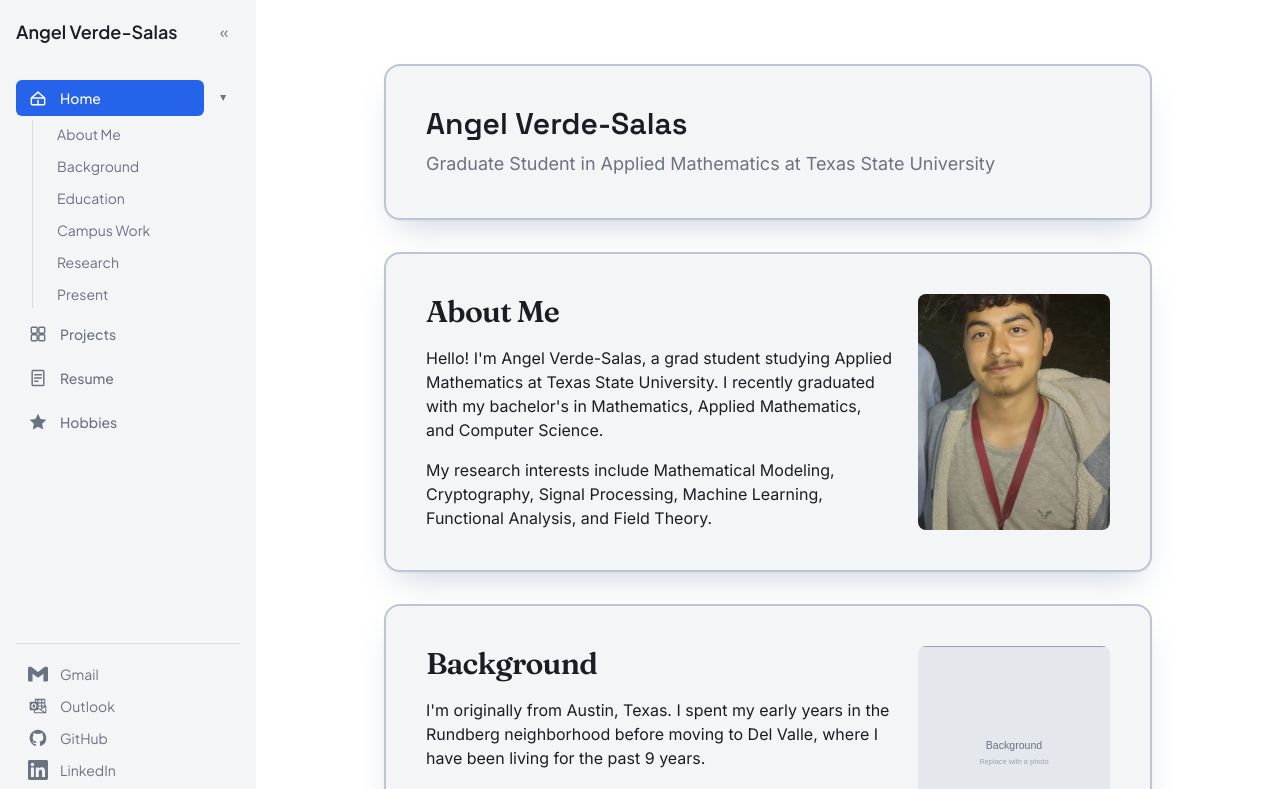
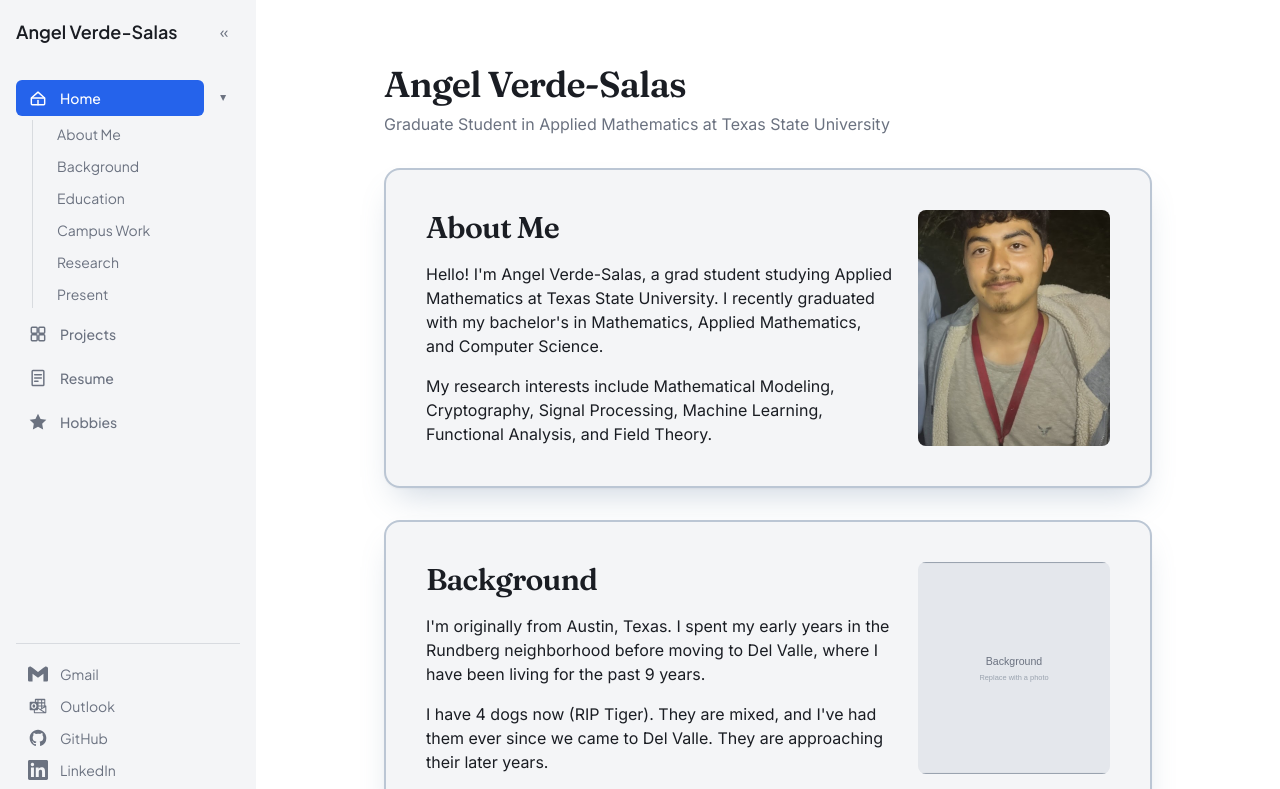
Before and after one commit to paka249/angel_verde_salas_personal, a React (Vite) app: page / in a window 1280 px wide. Shown: the top 789 px of the page. Built offline with nearby package versions, Linux system fonts and the light colour scheme.

Commit message:
Fixed title styles and added skeleton loaders

```diff
--- /dev/null
+++ b/src/components/ImageWithFallback.tsx
@@ -0,0 +1,53 @@
+import { motion, type HTMLMotionProps } from 'framer-motion'
+import { useState } from 'react'
+
+interface ImageWithFallbackProps extends HTMLMotionProps<'div'> {
+  src: string
+  alt: string
+  wrapperClassName?: string
+}
+
+function ImageWithFallback({ src, alt, wrapperClassName, ...motionProps }: ImageWithFallbackProps) {
+  const [status, setStatus] = useState<'loading' | 'loaded' | 'error'>('loading')
+
+  return (
+    <motion.div
+      className={`relative overflow-hidden bg-surface ${wrapperClassName ?? ''}`}
+      {...motionProps}
+    >
+      {status === 'loading' && <div className="absolute inset-0 animate-pulse bg-muted/15" />}
+
+      {status === 'error' ? (
+        <div className="absolute inset-0 flex flex-col items-center justify-center gap-2 text-muted">
+          <svg
+            viewBox="0 0 24 24"
+            className="h-6 w-6"
+            aria-hidden="true"
+            fill="none"
+            stroke="currentColor"
+            strokeWidth="1.75"
+            strokeLinecap="round"
+            strokeLinejoin="round"
+          >
+            <rect x="3" y="3" width="18" height="18" rx="2" />
+            <path d="M3 16l5-5 4 4 5-6 4 4" />
+            <line x1="4" y1="4" x2="20" y2="20" />
+          </svg>
+          <span className="font-caption text-xs">Image unavailable</span>
+        </div>
+      ) : (
+        <img
+          src={src}
+          alt={alt}
+          onLoad={() => setStatus('loaded')}
+          onError={() => setStatus('error')}
+          className={`h-full w-full object-cover transition-opacity duration-500 ${
+            status === 'loaded' ? 'opacity-100' : 'opacity-0'
+          }`}
+        />
+      )}
+    </motion.div>
+  )
+}
+
+export default ImageWithFallback
--- a/src/pages/Hobbies.tsx
+++ b/src/pages/Hobbies.tsx
@@ -1,22 +1,19 @@
 import { motion } from 'framer-motion'
 import Carousel from '../components/Carousel'
+import ImageWithFallback from '../components/ImageWithFallback'
 import { hobbyImages, hobbySections } from '../data/hobbies'
 
 function Hobbies() {
   const slides = hobbyImages.map((image) => ({
     id: image.src,
-    media: <img src={image.src} alt={image.alt} className="aspect-video w-full object-cover" />,
+    media: <ImageWithFallback src={image.src} alt={image.alt} wrapperClassName="aspect-video w-full" />,
   }))
 
   return (
     <div className="space-y-8">
-      <div className="rounded-2xl border-2 border-depth/40 bg-surface p-8 shadow-[0_1px_2px_rgba(15,23,42,0.04),0_18px_34px_-12px_rgba(100,128,158,0.32)] md:p-10">
-        <h1 className="font-heading text-2xl font-semibold text-text">Hobbies</h1>
-        <p className="mt-6 max-w-xl text-text">
-          Replace this placeholder with whatever you want to share here — hobbies,
-          interests, side projects that don't fit elsewhere.
-        </p>
-      </div>
+      <h1 className="font-section-title text-4xl font-semibold tracking-tight text-text">
+        Hobbies
+      </h1>
 
       <Carousel slides={slides} ariaLabel="Photo carousel" />
 
--- a/src/pages/Home.tsx
+++ b/src/pages/Home.tsx
@@ -1,12 +1,15 @@
 import { motion } from 'framer-motion'
+import ImageWithFallback from '../components/ImageWithFallback'
 import { homeSections } from '../data/home'
 
 function Home() {
   return (
     <div className="space-y-8">
-      <div className="rounded-2xl border-2 border-depth/40 bg-surface p-8 shadow-[0_1px_2px_rgba(15,23,42,0.04),0_18px_34px_-12px_rgba(100,128,158,0.32)] md:p-10">
-        <h1 className="font-heading text-3xl font-semibold text-text">Angel Verde-Salas</h1>
-        <p className="mt-2 text-lg text-muted">
+      <div>
+        <h1 className="font-section-title text-4xl font-semibold tracking-tight text-text">
+          Angel Verde-Salas
+        </h1>
+        <p className="mt-2 text-base text-muted">
           Graduate Student in Applied Mathematics at Texas State University
         </p>
       </div>
@@ -31,10 +34,10 @@ function Home() {
               </p>
             ))}
           </div>
-          <motion.img
+          <ImageWithFallback
             src={section.image}
             alt=""
-            className="aspect-square w-full rounded-lg object-cover md:w-48 md:shrink-0"
+            wrapperClassName="aspect-square w-full rounded-lg md:w-48 md:shrink-0"
             initial={{ opacity: 0, scale: 0.95 }}
             whileInView={{ opacity: 1, scale: 1 }}
             viewport={{ once: true, amount: 0.3 }}
--- a/src/pages/Projects.tsx
+++ b/src/pages/Projects.tsx
@@ -1,14 +1,15 @@
 import { projects } from '../data/projects'
 import Carousel from '../components/Carousel'
+import ImageWithFallback from '../components/ImageWithFallback'
 
 function Projects() {
   const slides = projects.map((project) => ({
     id: project.id,
     media: (
-      <img
+      <ImageWithFallback
         src={project.image}
         alt={project.name}
-        className="aspect-video w-full object-cover"
+        wrapperClassName="aspect-video w-full"
       />
     ),
     caption: (
@@ -57,7 +58,7 @@ function Projects() {
 
   return (
     <div>
-      <h1 className="font-heading text-2xl font-semibold text-text">Projects</h1>
+      <h1 className="font-section-title text-4xl font-semibold tracking-tight text-text">Projects</h1>
       <div className="mt-8">
         <Carousel slides={slides} ariaLabel="Projects carousel" autoAdvance={false} />
       </div>
--- a/src/pages/Resume.tsx
+++ b/src/pages/Resume.tsx
@@ -1,7 +1,7 @@
 function Resume() {
   return (
     <div>
-      <h1 className="font-heading text-2xl font-semibold text-text">Resume</h1>
+      <h1 className="font-section-title text-4xl font-semibold tracking-tight text-text">Resume</h1>
       <div className="mt-8 overflow-hidden rounded-lg border border-muted/20 bg-surface">
         <object
           data="/Angel Verde-Salas Resume 2026 S.pdf"
```
